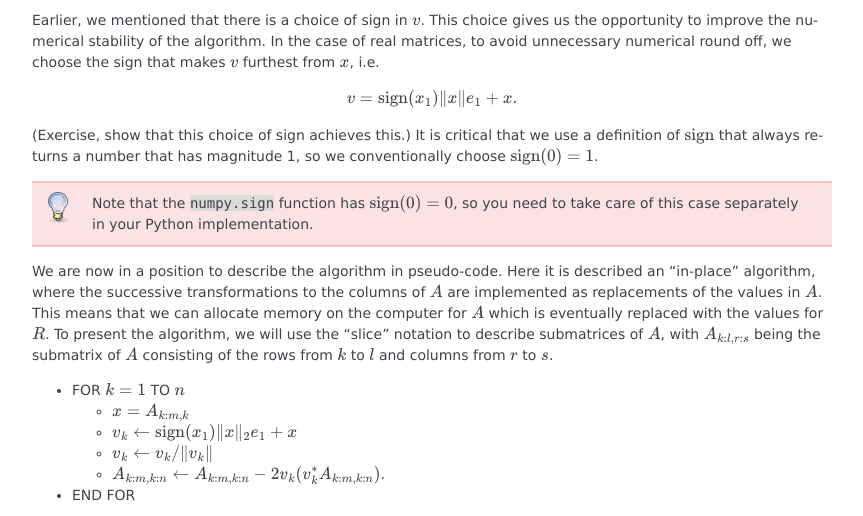
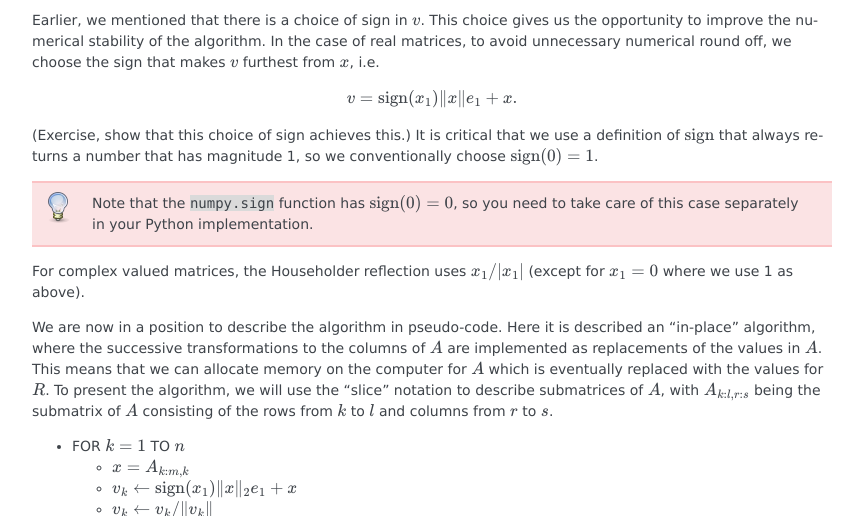
Before and after one commit to comp-lin-alg/comp-lin-alg-course, a Sphinx documentation site: the page built from doc/source/L2_QR_factorisation.rst, in a window 1280 px wide and 900 px high, scrolled down 7417 px, cut to the strip 0-516 px from the top of the window. Shown: the whole strip, without its empty margins (163-1026 px from the left). Built offline with Sphinx 7.4.7, drawn with Linux system fonts in a browser that asks for light colours; formulas are drawn with MathJax 3; pages that are not in the unit, such as notebooks, are missing from menus.

Commit message:
complex householder

```diff
--- a/doc/source/L2_QR_factorisation.rst
+++ b/doc/source/L2_QR_factorisation.rst
@@ -613,6 +613,9 @@ that has magnitude 1, so we conventionally choose `\mbox{sign}(0)=1`.
    you need to take care of this case separately in your Python
    implementation.
 
+For complex valued matrices, the Householder reflection uses `x_1/|x_1|`
+(except for `x_1=0` where we use 1 as above).
+
 We are now in a position to describe the algorithm in
 pseudo-code. Here it is described an "in-place" algorithm, where the
 successive transformations to the columns of `A` are implemented as
```
